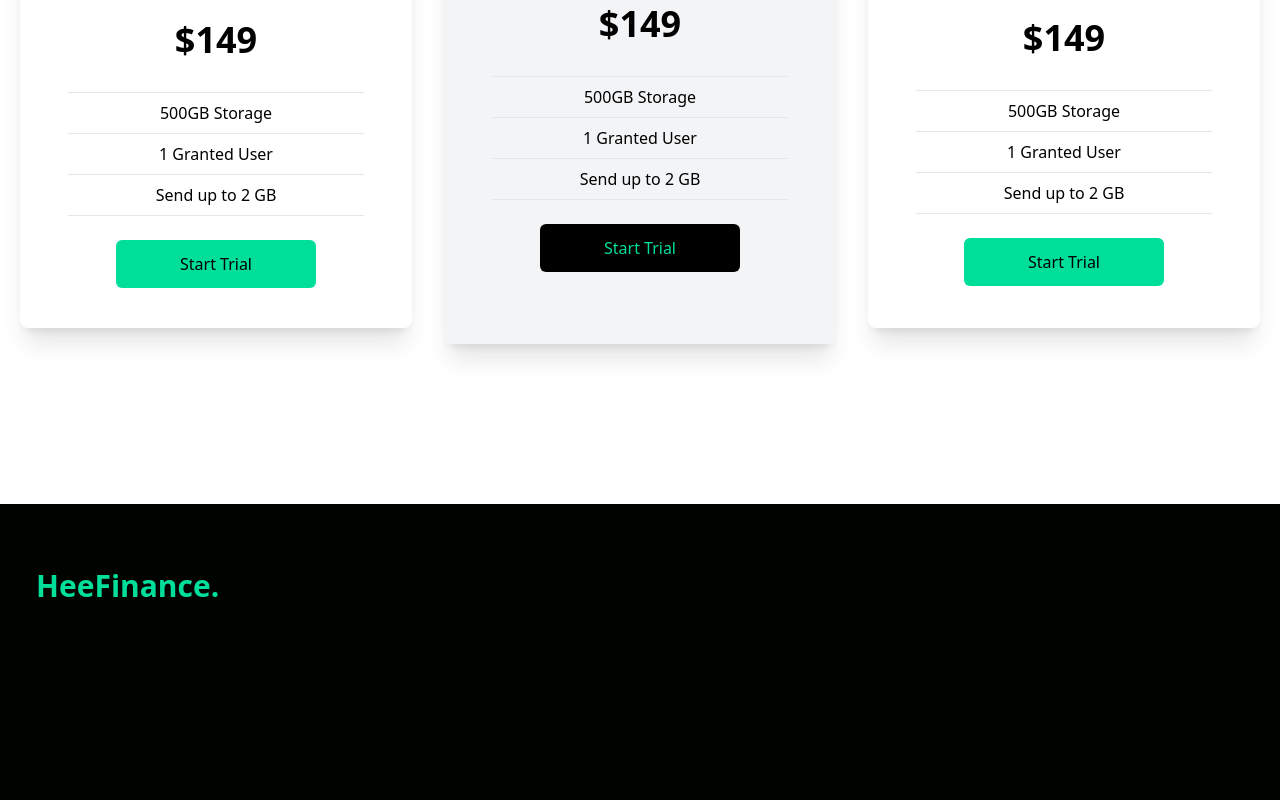
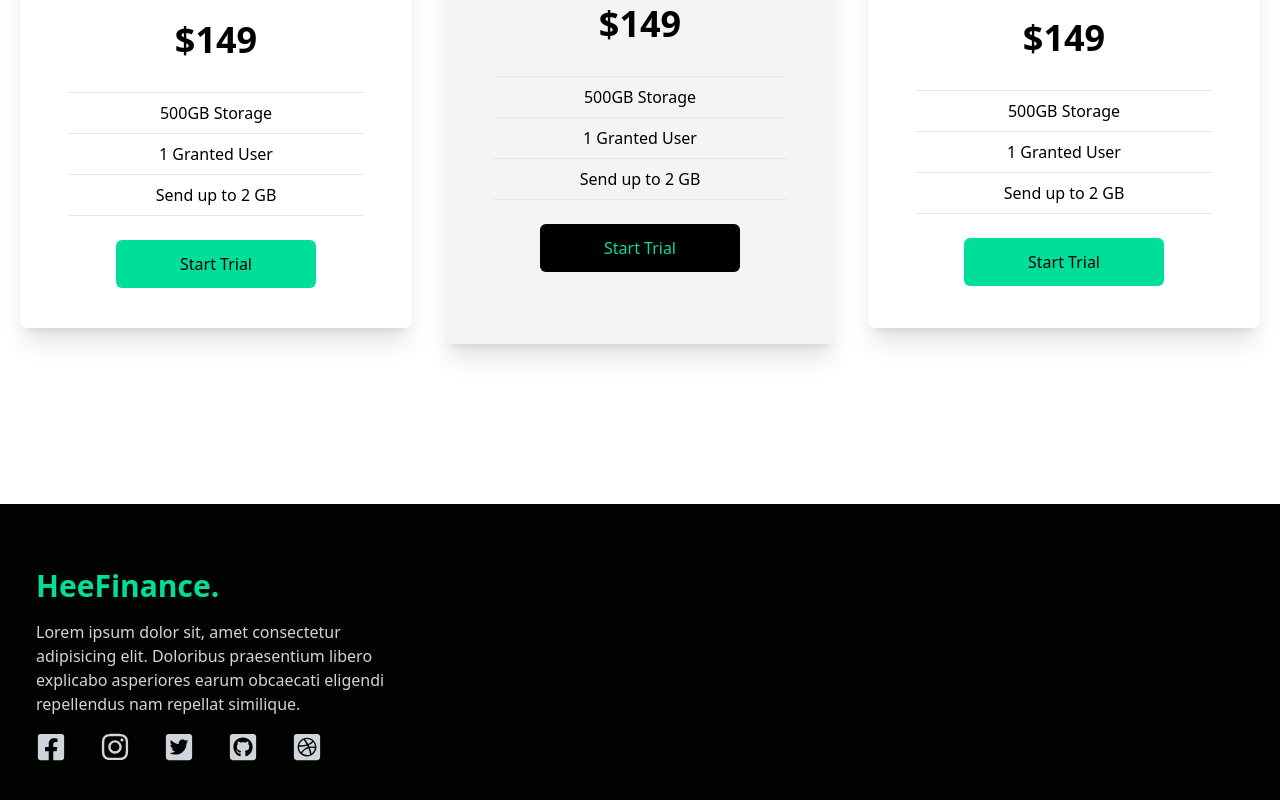
Before and after one commit to theheemmanuel/React-Tailwind, a React (Vite) app: page / in a window 1280 px wide. Shown: the part 1910-2710 px from the top of the page. Before the commit the page ends 2578 px from the top, so only its background shows below. Built offline with nearby package versions, Linux system fonts and the light colour scheme.

Commit message:
footer icons

```diff
--- a/src/components/footer.tsx
+++ b/src/components/footer.tsx
@@ -1,17 +1,29 @@
-// import React from 'react'
-// import {
-//   FaDribbleSquare,
-//   FaFacebookSquare,
-//   FaGithubSquare,
-//   FaInstagram,
-//   FaTwitterSquare,
-// } from "react-icons/fa";
+// import React from "react";
+import {
+  FaDribbbleSquare,
+  FaFacebookSquare,
+  FaGithubSquare,
+  FaInstagram,
+  FaTwitterSquare,
+} from "react-icons/fa";
 
 const footer = () => {
   return (
     <div className="max-w-[1240px] mx-auto py-16 px-4 grid lg:grid-cols-3 gap-8 text-gray-300">
       <div>
         <h1 className="text-3xl font-bold text-[#00DF9a]">HeeFinance.</h1>
+        <p className="py-4">
+          Lorem ipsum dolor sit, amet consectetur adipisicing elit. Doloribus
+          praesentium libero explicabo asperiores earum obcaecati eligendi
+          repellendus nam repellat similique.
+        </p>
+        <div className="flex md:w-[75%] justify-between">
+          <FaFacebookSquare size={30} />
+          <FaInstagram size={30} />
+          <FaTwitterSquare size={30} />
+          <FaGithubSquare size={30} />
+          <FaDribbbleSquare size={30} />
+        </div>
       </div>
     </div>
   );
```
